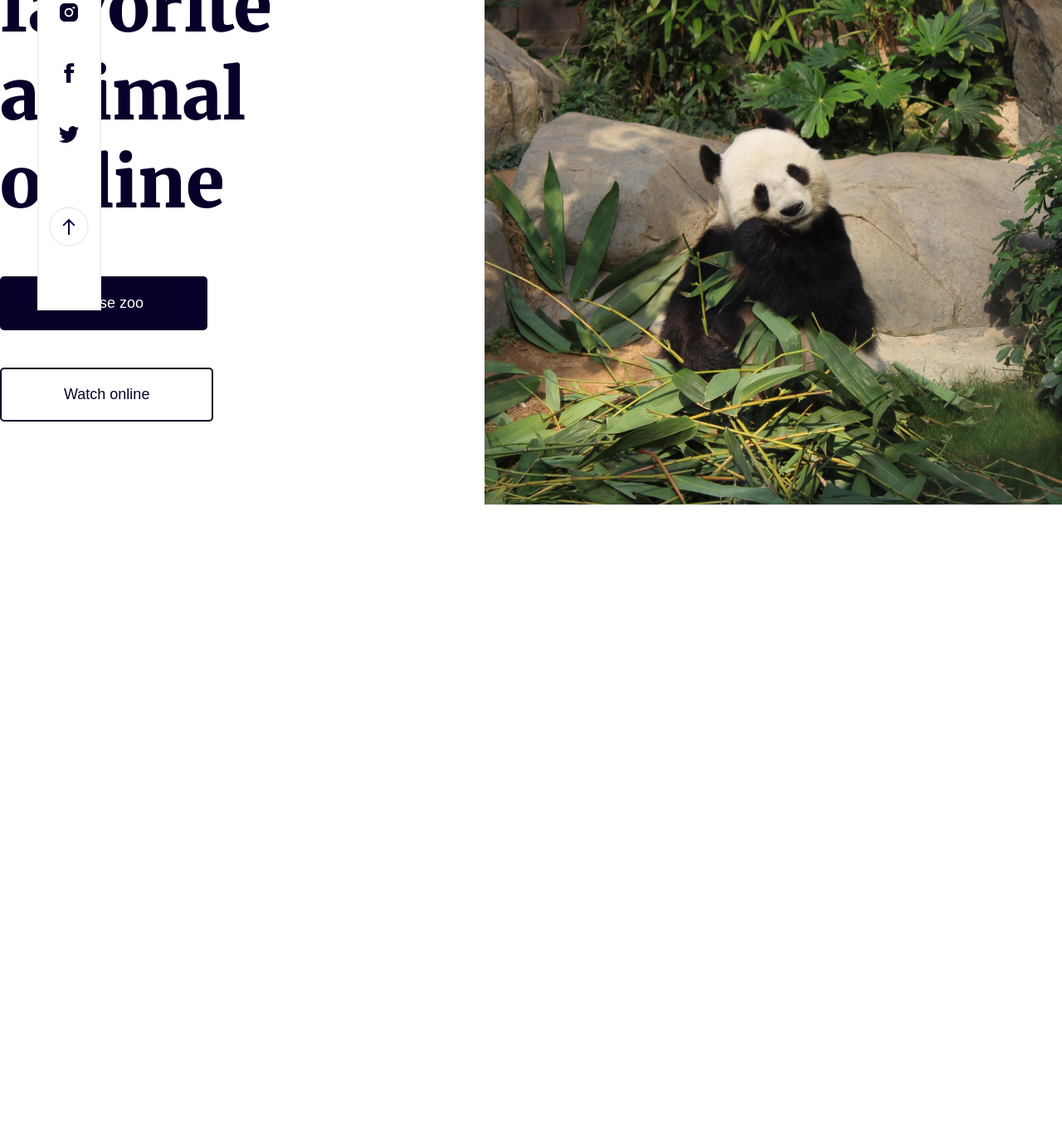
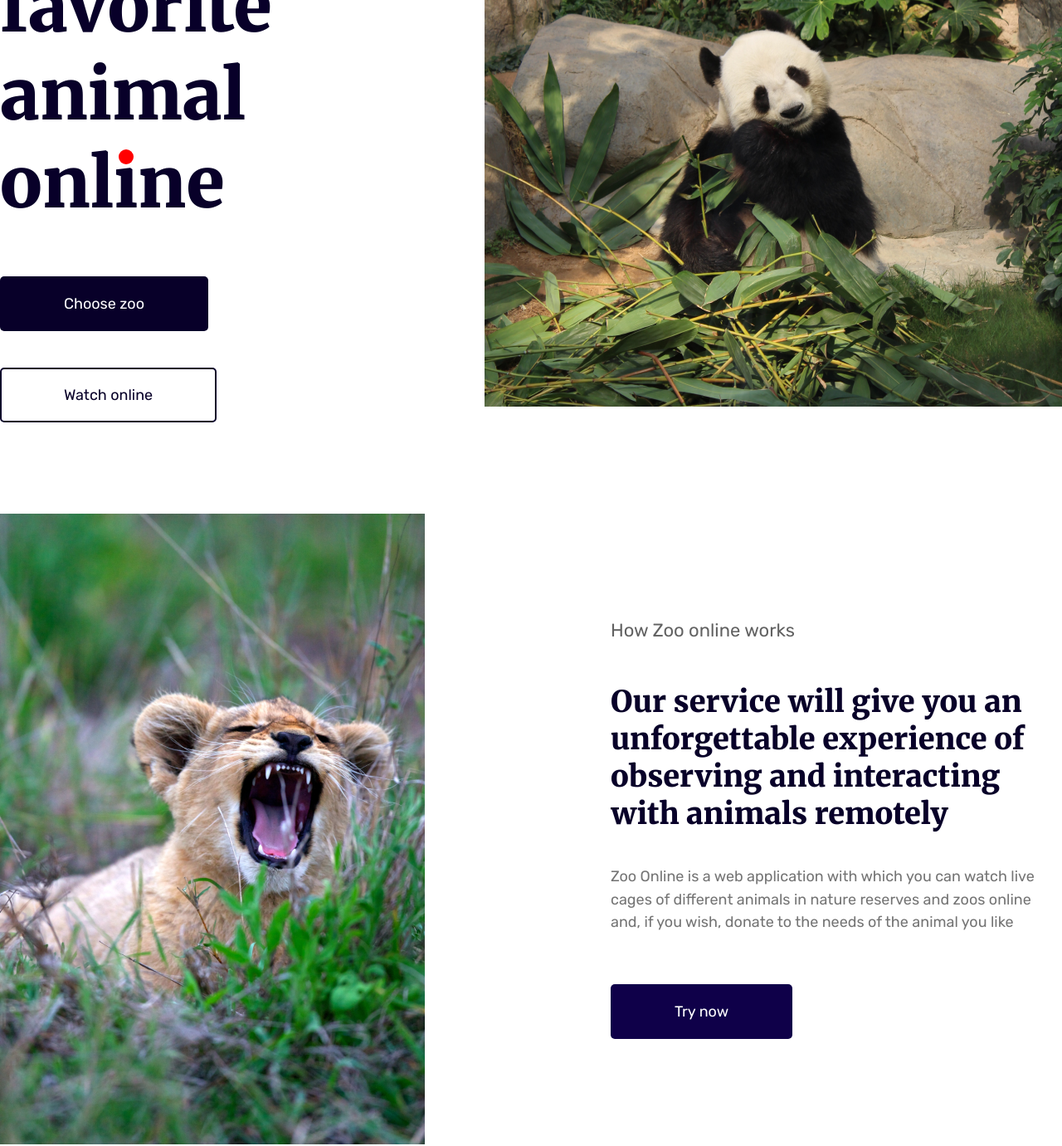
Before and after one commit to jester-11-6-7/virtual-zoo, a website: page index.html in a window 1280 px wide. Shown: the part 373-1754 px from the top of the page at 83% size. Drawn offline with Linux system fonts and the light colour scheme.

Commit message:
add: main and second box ( how zoo online works )

```diff
--- a/index.html
+++ b/index.html
@@ -55,7 +55,7 @@
                             fill="#FCFCFC" />
                     </svg>
                 </div>
-                <aside class="header__soc__media open">
+                <aside class="header__soc__media closed">
                     <ul class="soc__media__links">
                         <li><a href="#" class="svg-icon-hover">
                                 <svg width="24" height="24" viewBox="0 0 24 24" fill="none"
@@ -98,11 +98,11 @@
             <section class="wild-park">
                 <article class="wild-park__layout">
                     <div class="wild-park__box">
-                        <p class="wild-park__title title" >Wild park</p>
+                        <p class="wild-park__title title">Wild park</p>
                         <h1 class="wild-park__subtitle">
                             <p>Watch your</p>
                             <p>favorite animal</p>
-                            <p>online</p>
+                            <p>onl<span class="dot">i</span>ne</p>
                             <!-- Watch your favorite animal online</h1> -->
                             <a href="#" class="wild-park__btn">
                                 <button class="btn">
@@ -118,6 +118,27 @@
                     <img src="assets/img/panda.png" alt="panda">
                 </article>
             </section>
+            <section class="how-zoo-work">
+                <article class="how-zoo-work__layout">
+                    <img src="assets/img/leon.png" alt="leon">
+                    <div class="how-zoo-work__box">
+                        <p class="how-zoo-work__title title">How Zoo online works</p>
+                        <h1 class="how-zoo-work__subtitle subtitle">
+                            Our service will give you an unforgettable experience of observing and interacting with
+                            animals remotely
+                        </h1>
+                        <p class="how-zoo-work__text text">
+                            Zoo Online is a web application with which you can watch live cages of different animals in
+                            nature reserves and zoos online and, if you wish, donate to the needs of the animal you like
+                        </p>
+                        <a href="#" class="how-zoo-work__btn">
+                            <button class="btn">
+                                Try now
+                            </button>
+                        </a>
+                    </div>
+                </article>
+            </section>
         </main>
     </div>
 </body>
--- a/style/homePage.scss
+++ b/style/homePage.scss
@@ -2,8 +2,11 @@ $fontSizeText: 18px;
 $fontSizeTitle: 26px;
 $darkBlue: #080029;
 $animationSpeed: 0.3s;
+
 $activeColor: rgb(0, 153, 255);
 $titleColor: #626262;
+$colorText: #747474;
+$btnColor: #0F0049;
 
 $paddingLayout: 3.5%;
 $headerWidth: 90px;
@@ -132,10 +135,7 @@ button {
                 padding-top: 170px;
                 display: flex;
                 justify-content: space-between;
-                align-items: flex-end;
-            }
-            &__box {
-                margin-bottom: 100px;
+                align-items: center;
             }
             &__title {
                 color: $titleColor;
@@ -147,6 +147,21 @@ button {
                 color: $darkBlue;
                 font-size: 84px;
                 font-family: $Merriweather;
+                .dot {
+                    position: relative;
+                    z-index: -2;
+                    &::before {
+                        content: "";
+                        position: absolute;
+                        z-index: 1;
+                        top: 13px;
+                        left: 6px;
+                        height: 18px;
+                        width: 18px;
+                        border-radius: 50%;
+                        background-color: red;
+                    }
+                }
             }
             &__btn:nth-of-type(1) {
                 .btn {
@@ -164,6 +179,26 @@ button {
                 }
             }
         }
+        .how-zoo-work {
+            &__layout {
+                padding: 110px 0;
+                max-width: 1432px;
+                margin: auto;
+                display: flex;
+                justify-content: space-between;
+                align-items: center;
+                gap: 224px;
+            }
+            &__text{
+                margin: 40px 0 60px 0;
+            }
+            &__btn{
+                .btn{
+                    color: white;
+                    background-color: $btnColor;
+                }
+            }
+        }
     }
 }
 
@@ -172,6 +207,7 @@ button {
     border: 2px solid transparent;
     padding: 20px 75px;
     font-size: 18px;
+    font-family: $Rubik;
 }
 
 .title {
@@ -179,6 +215,21 @@ button {
     font-size: 22px;
     font-family: $Rubik;
     padding: 0 0 50px 0;
+}
+
+.subtitle{
+    color: $darkBlue;
+    font-family: $Merriweather;
+    font-size: 36px;
+    text-align: start;
+}
+
+.text{
+    font-size: 18px;
+    color: $colorText;
+    line-height: 154%;
+    font-family: Rubik;
+    line-height: 27.72px;
 }
 
 .svg-icon-hover:hover svg {
```
Also changed, not shown: assets/img/leon.png (added), style/homePage.css, 1 other file.
